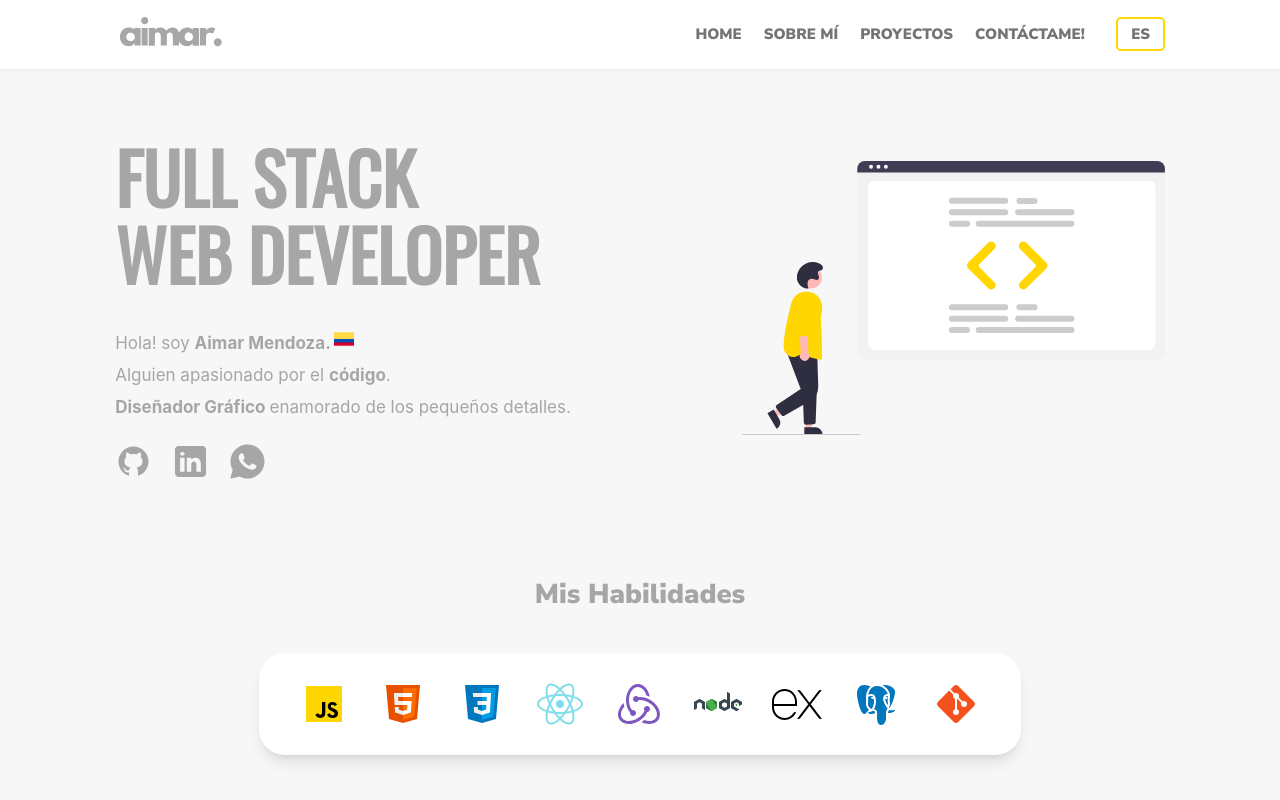
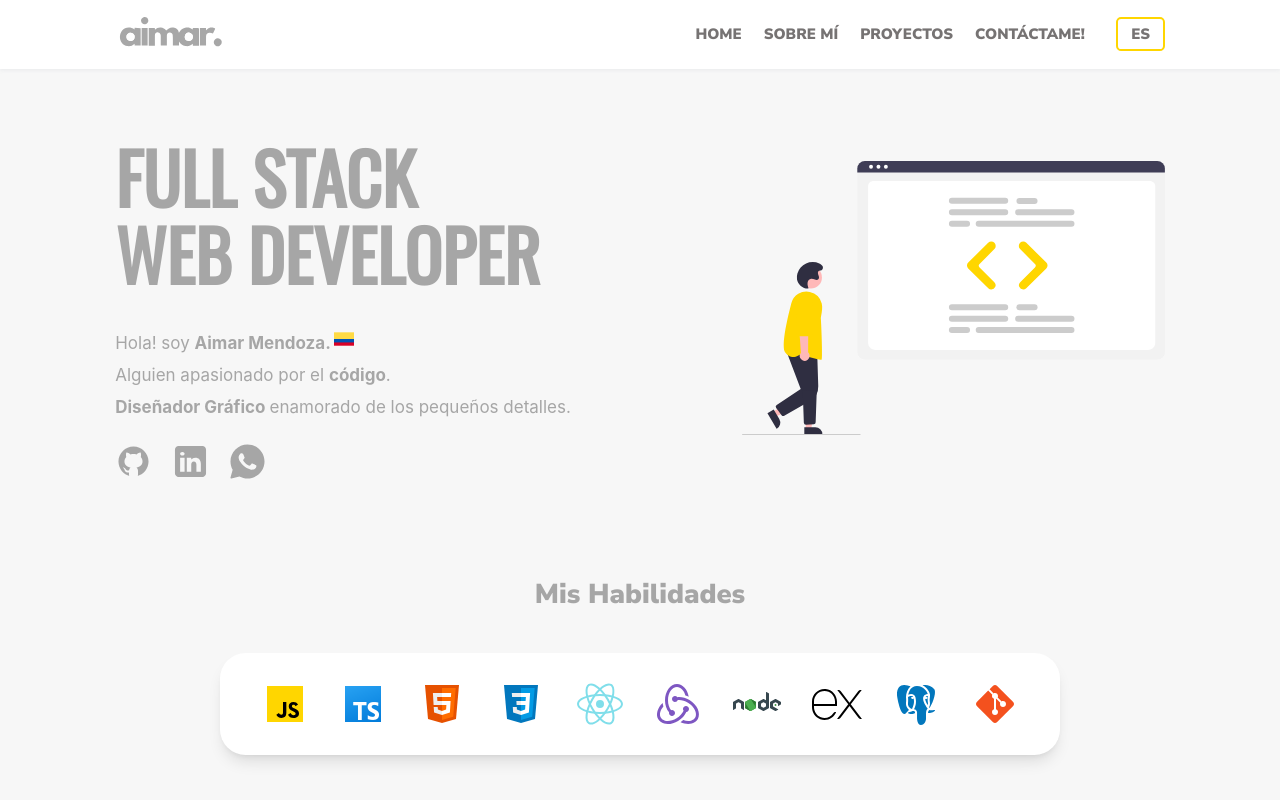
Before and after one commit to AMendozaMarimon/My-Portfolio, a React (Vite) app in the folder Portafolio/: page / in a window 1280 px wide. Shown: the top 800 px of the page. Built offline with nearby package versions, Linux system fonts and the light colour scheme.

Commit message:
Optimización PORTAFOLIO

```diff
--- a/Portafolio/src/components/About/About.jsx
+++ b/Portafolio/src/components/About/About.jsx
@@ -39,7 +39,7 @@
                     <div className={styles.imgAimar2} data-aos="fade-up-right">
                         <img className={styles.imgAimar} src={Aimar2} alt="Aimar..." />
                     </div>
-                    <div className={styles.text} data-aos="fade-up-left">
+                    <div className={styles.text} data-aos="fade-down">
                         <>
                             <h2>{h2}</h2>
                             <p>
--- a/Portafolio/src/components/Home/Home.jsx
+++ b/Portafolio/src/components/Home/Home.jsx
@@ -4,6 +4,7 @@ import Github from "./Icons/GITHUB.svg";
 import LinkedIn from "./Icons/LINKEDIN.svg";
 import WhatsApp from "./Icons/WHATSAPP.svg";
 import Js from "./Icons/JS.svg";
+import Ts from "./Icons/TYPESCRIPT.png";
 import HTML from "./Icons/HTML.svg";
 import CSS from "./Icons/CSS.svg";
 import React from "./Icons/REACT.svg";
@@ -84,8 +85,9 @@ export default function Home() {
                 </div>
                 <div className={styles.tecn}>
                     <img src={Js} alt="Javascript..." title="Javascript" />
-                    <img src={HTML} alt="Javascript..." title="HTML" />
-                    <img src={CSS} alt="Javascript..." title="CSS" />
+                    <img src={Ts} alt="Typescript..." title="Tpescript" />
+                    <img src={HTML} alt="HTML..." title="HTML" />
+                    <img src={CSS} alt="CSS..." title="CSS" />
                     <img src={React} alt="React..." title="React" />
                     <img src={Redux} alt="Redux..." title="Redux" />
                     <img src={NodeJs} alt="NodeJs..." title="NodeJs" />
```
Also changed, not shown: Portafolio/src/components/Home/Icons/TYPESCRIPT.png (added).
